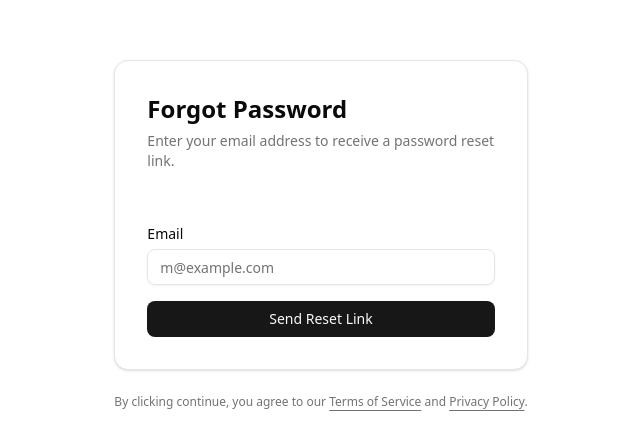
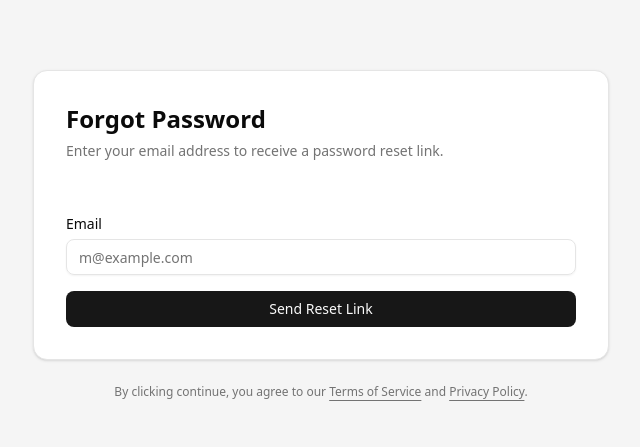
Before and after one commit to Stanley1106/mal_explorer_frontend, a Next.js app: page /forgot-password in a window 1280 px wide. Shown: the part 165-612 px from the top of the page, without its empty margins (319-959 px from the left). Built offline with nearby package versions, Linux system fonts and the light colour scheme.

Commit message:
style: 調整忘記密碼頁面的排版樣式

```diff
--- a/app/forgot-password/page.tsx
+++ b/app/forgot-password/page.tsx
@@ -2,8 +2,10 @@ import { ForgetPasswordForm } from "@/components/forget-password-form"
 
 export default function ForgetPasswordPage() {
   return (
-    <div className="container relative flex min-h-screen flex-col items-center justify-center">
-      <ForgetPasswordForm />
+    <div className="bg-muted flex min-h-svh flex-col items-center justify-center p-6 md:p-10">
+      <div className="w-full max-w-sm md:max-w-xl">
+        <ForgetPasswordForm />
+      </div>
     </div>
   )
 }
```
